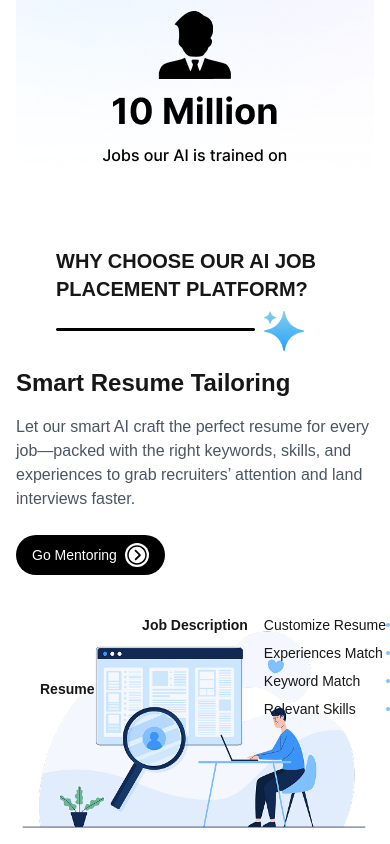
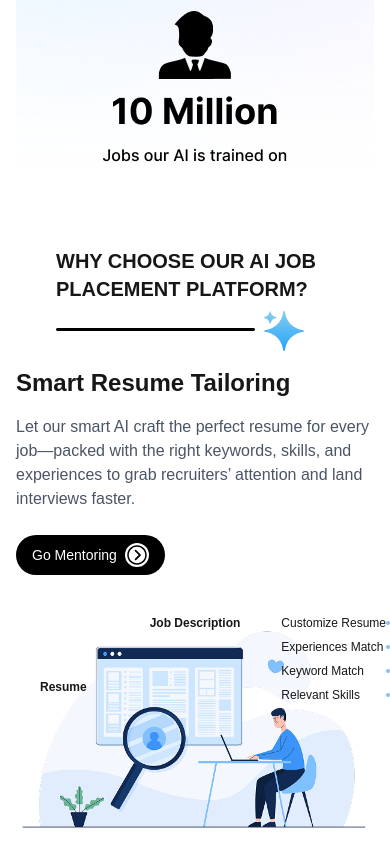
Before and after one commit to EmonHossen10/job-mantic, a Next.js app: page / in a window 390 px wide. Shown: the part 1288-2132 px from the top of the page. Built offline with nearby package versions, Linux system fonts and the light colour scheme.

Commit message:
smart resume responsive for mobile

```diff
--- a/app/Components/SmartResume.js
+++ b/app/Components/SmartResume.js
@@ -24,33 +24,33 @@ const SmartResume = () => {
         <div className="w-full relative md:w-1/2 flex justify-center">
           <Image src={img} alt="Smart Resume" />
 
-          <p className="absolute text-sm font-semibold  ">Job Description</p>
-          <p className="absolute left-6 top-16 text-sm font-semibold  ">
+          <p className="absolute text-xs md:text-sm font-semibold  ">Job Description</p>
+          <p className="absolute  text-xs md:text-sm left-6 top-16  font-semibold  ">
             Resume
           </p>
           {/* dotted here */}
           <div className="flex absolute -right-4 flex-col items-end list-inside">
             <ul className="flex flex-col gap-2 ">
               <li className="flex justify-between items-center">
-                <span className="text-sm md:text-xs whitespace-nowrap">
+                <span className="text-xs whitespace-nowrap">
                   Customize Resume
                 </span>
                 <span className="w-1 h-1 bg-[#80C0FF] rounded-full"></span>
               </li>
               <li className="flex justify-between items-center">
-                <span className="text-sm md:text-xs whitespace-nowrap">
+                <span className="text-xs whitespace-nowrap">
                   Experiences Match
                 </span>
                 <span className="w-1 h-1 bg-[#80C0FF] rounded-full"></span>
               </li>
               <li className="flex justify-between items-center">
-                <span className="text-sm md:text-xs whitespace-nowrap">
+                <span className="text-xs whitespace-nowrap">
                   Keyword Match
                 </span>
                 <span className="w-1 h-1 bg-[#80C0FF] rounded-full"></span>
               </li>
               <li className="flex justify-between items-center">
-                <span className="text-sm md:text-xs whitespace-nowrap">
+                <span className="text-xs whitespace-nowrap">
                   Relevant Skills
                 </span>
                 <span className="w-1 h-1 bg-[#80C0FF] rounded-full"></span>
```
